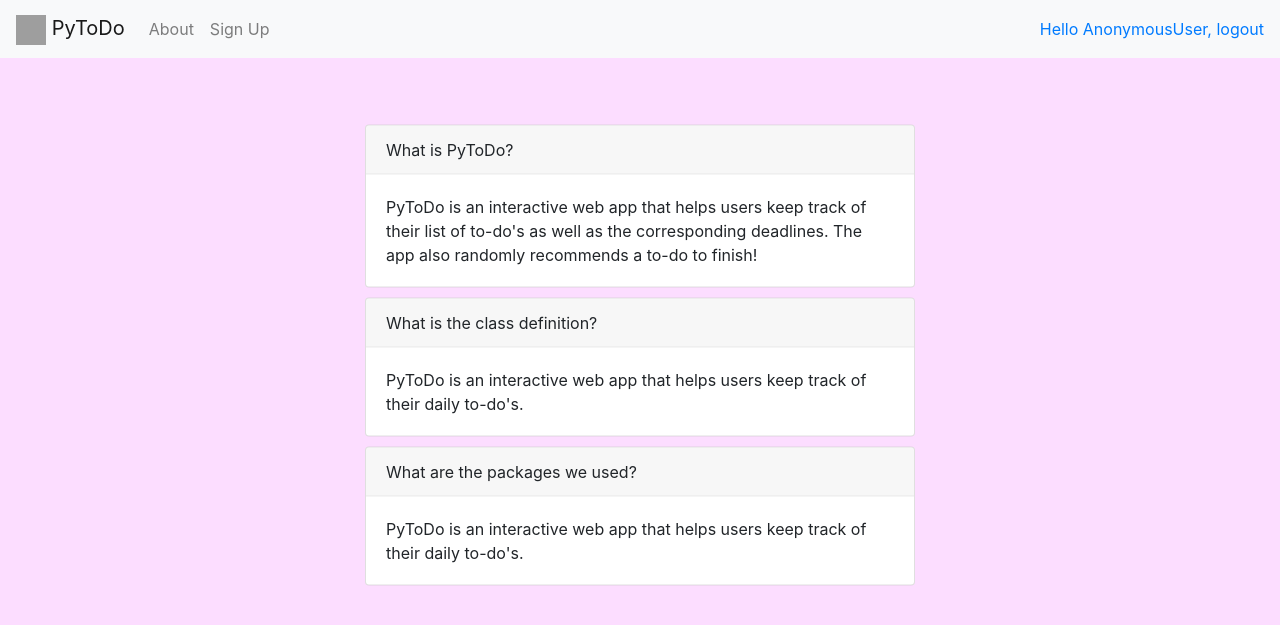
After one commit to ninatchang/cis192-final-project, a Django app: page /about/ in a window 1280 px wide. The commit adds this page. Shown: the top 625 px of the page. Run offline with Django 3.2, Linux system fonts and the light colour scheme; some libraries are stand-ins or nearby versions; grey boxes are pictures that could not be loaded.

Commit message:
about page created

```diff
--- a/reminder_app/urls.py
+++ b/reminder_app/urls.py
@@ -15,7 +15,7 @@ Including another URLconf
 """
 from django.contrib import admin
 from django.urls import path
-from reminders.views import remindersPage, createTask, deleteTask, chooseRandom
+from reminders.views import remindersPage, createTask, deleteTask, chooseRandom, about
 from user_management.views import login_view, signup_view, logout_
 
 urlpatterns = [
@@ -27,4 +27,5 @@ urlpatterns = [
     path('createTask/', createTask, name="createTask"),
     path('chooseRandom/', chooseRandom, name="chooseRandom"),
     path('deleteTask/<int:reminderId>', deleteTask, name="deleteTask"),
+    path('about/', about, name="about_page")
 ]
--- /dev/null
+++ b/reminders/templates/about.html
@@ -0,0 +1,97 @@
+<!DOCTYPE html>
+<html lang="en-US" prefix="og: http://ogp.me/ns# article: http://ogp.me/ns/article# fb: http://ogp.me/ns/fb#" class="hydrated"><head>
+
+<title>Todo List</title>
+
+<meta name="msapplication-TileColor" content="#da532c">
+<meta name="theme-color" content="#ffe6e6">
+
+<link rel="stylesheet" href="https://maxcdn.bootstrapcdn.com/bootstrap/4.4.1/css/bootstrap.min.css">
+
+<style type="text/css">
+  html {
+    overflow-y: scroll;
+  }
+  body {
+    padding-bottom: 40px;
+    -ms-flex-align: center;
+    align-items: center;
+    background-color: rgb(252, 221, 255);
+    }
+  .firstDiv {
+      width: 550px;
+      position: absolute;
+      top: 45%;
+      left: 50%;
+      transform: translate(-50%, -50%);
+  }
+  .button-background {
+    background-color:  rgb(109, 174, 209);
+    border-color: #8ABAD3FF;
+  }
+  </style>
+
+<body>
+  <header class="section">
+  <div>
+    <nav class="navbar navbar-expand-lg navbar-light bg-light" role="navigation" aria-label="main navigation">
+        <a class="navbar-brand" href="/">
+            <img style="width: 30px; height:30px" src="https://previews.123rf.com/images/veronawinner/veronawinner1804/veronawinner180400009/99138376-checklist-icon-in-flat-style-to-do-list-symbol-isolated-on-white-background-simple-abstract-check-li.jpg" srcset="https://previews.123rf.com/images/veronawinner/veronawinner1804/veronawinner180400009/99138376-checklist-icon-in-flat-style-to-do-list-symbol-isolated-on-white-background-simple-abstract-check-li.jpg" alt="logo" class="is-rounded">
+            PyToDo
+          </a>
+
+      <div class="collapse navbar-collapse">
+        <ul class="navbar-nav mr-auto">
+          <li class="nav item">
+          <a href="/" class="nav-link"> About </a>
+        </li>
+        <li class="nav item">
+            <a href="/login" class="nav-link"> Sign Up </a>
+          </li>
+      </ul>
+        {% if user %}
+            <a lass="btn btn-info" href="/logout">
+                Hello {{user}}, logout
+            </a>
+        {% else %}
+            <a class="btn btn-info" href="/">
+                Return to Log in
+            </a>
+        {% endif %}
+      </div>
+    </nav>
+  </div>
+</header>
+
+<div class="main section">
+
+    <div class="firstDiv">
+        <div class="card" style="margin-bottom: 10px">
+            <div class="card-header"> What is PyToDo? </div>
+            <div class="card-body">
+                <div class="card-text">
+                    PyToDo is an interactive web app that helps users keep track of their list of to-do's as well as the corresponding deadlines. The app also randomly recommends a to-do to finish!
+                </div>
+            </div>
+        </div>
+        <div class="card" style="margin-bottom: 10px">
+            <div class="card-header"> What is the class definition? </div>
+            <div class="card-body">
+                <div class="card-text">
+                    PyToDo is an interactive web app that helps users keep track of their daily to-do's.
+                </div>
+            </div>
+        </div>
+        <div class="card" style="margin-bottom: 10px">
+            <div class="card-header"> What are the packages we used? </div>
+            <div class="card-body">
+                <div class="card-text">
+                    PyToDo is an interactive web app that helps users keep track of their daily to-do's.
+                </div>
+            </div>
+        </div>
+  </div>
+</div>
+
+    </body>
+</html>
--- a/reminders/templates/reminders.html
+++ b/reminders/templates/reminders.html
@@ -56,7 +56,7 @@
         <div class="collapse navbar-collapse">
           <ul class="navbar-nav mr-auto">
             <li class="nav item">
-            <a href="/" class="nav-link"> About </a>
+            <a href="/about" class="nav-link"> About </a>
           </li>
           <li class="nav item">
             <a href="/login" class="nav-link"> Sign Up </a>
--- a/reminders/views.py
+++ b/reminders/views.py
@@ -40,3 +40,6 @@ def chooseRandom(request):
     else:
         request.session["suggestion"] = "no active tasks"
     return redirect("/")
+
+def about(request):
+    return render(request, 'about.html', {})
```
